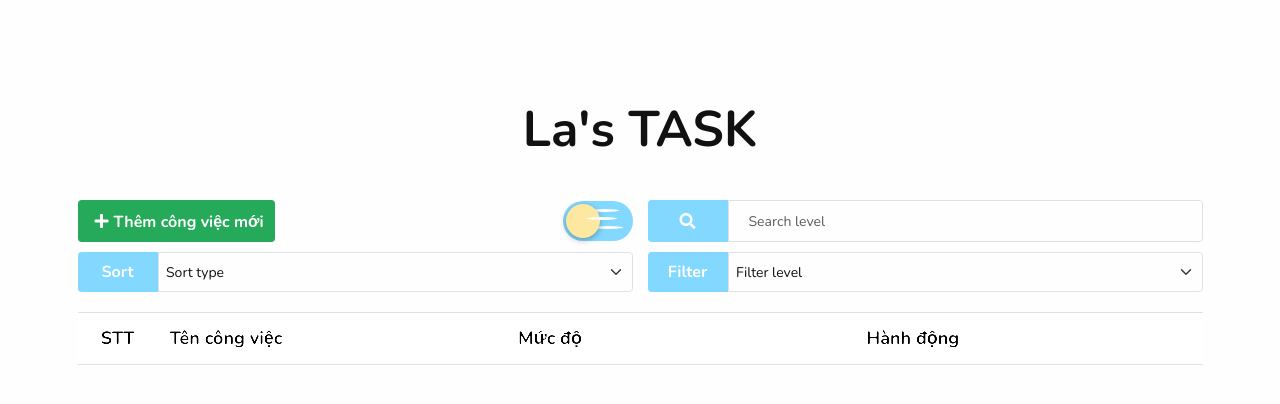
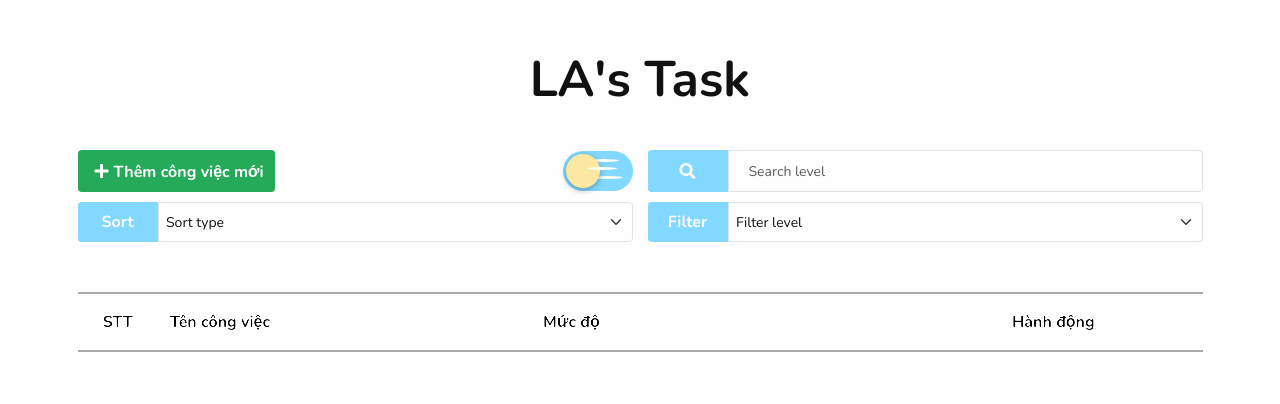
Before and after one commit to LeoAsher25/TodoList, a React (Create React App) app: page / in a window 1280 px wide. Shown: the top 404 px of the page. Built offline with nearby package versions, Linux system fonts and the light colour scheme.

Commit message:
done 99%

```diff
--- a/src/AddTodoBox/index.jsx
+++ b/src/AddTodoBox/index.jsx
@@ -1,4 +1,4 @@
-import React, { useContext } from "react";
+import React, { useContext, useState } from "react";
 import PropTypes from "prop-types";
 import "./AddTodoBox.scss";
 import { Form } from "react-bootstrap";
@@ -8,6 +8,7 @@ const AddTodoBox = (props) => {
   const {
     newTodo,
     isEditting,
+    setIsEditting,
     optionLevels,
     setNewTodo,
     setAddBoxIsOpen,
@@ -45,13 +46,41 @@ const AddTodoBox = (props) => {
     });
   };
 
+  const handleCloseBox = (e) => {
+    e.preventDefault();
+    setAddBoxIsOpen(false);
+    setIsEditting(false);
+    setNewTodo({
+      id: 0,
+      name: "",
+      level: optionLevels[0],
+    });
+  };
+
+  const [validated, setValidated] = useState(false);
+
+  const handleSubmit = (event) => {
+    const form = event.currentTarget;
+    if (form.checkValidity() === false) {
+      event.preventDefault();
+      event.stopPropagation();
+    }
+
+    setValidated(true);
+  };
+
   return (
     <div
       className="add-todo-box"
       style={{ backgroundColor: style.bgColor, color: style.color }}
     >
-      <Form className="form-wrap">
-        <span className="close-box" onClick={() => setAddBoxIsOpen(false)}>
+      <Form
+        noValidate
+        className="form-wrap"
+        validated={validated}
+        onSubmit={handleSubmit}
+      >
+        <span className="close-box" onClick={(e) => handleCloseBox(e)}>
           &times;
         </span>
         <h3 className="heading">
@@ -92,21 +121,20 @@ const AddTodoBox = (props) => {
         </Form.Group>
       </Form>
 
-      <Form action="" className="form-wrap">
+      {/* <Form action="" className="form-wrap"> */}
         <div className="btn-wrap">
           <button type="submit" onClick={(e) => handleFormSubmit(e)}>
             {!isEditting ? "Thêm" : "Save"}
           </button>
           <button
             onClick={(e) => {
-              e.preventDefault();
-              return setAddBoxIsOpen(false);
+              return handleCloseBox(e);
             }}
           >
             Hủy bỏ
           </button>
         </div>
-      </Form>
+      {/* </Form> */}
     </div>
   );
 };
--- a/src/App.js
+++ b/src/App.js
@@ -51,12 +51,15 @@ function App() {
     const localTodos = localStorage.getItem("todos");
     if (localTodos) {
       setTodos(JSON.parse(localTodos));
+      // setProcessedTodos(JSON.parse(localTodos));
     }
+    console.log("ajojo", todos);
   }, []);
 
   useEffect(() => {
+    console.log("save", todos);
     localStorage.setItem("todos", JSON.stringify(todos));
-  }, [todos]);
+  }, [todos.length]);
 
   const [newTodo, setNewTodo] = useState({
     id: 0,
@@ -113,7 +116,6 @@ function App() {
   const handleSortFormOnSubmit = (e, sortType) => {
     e.preventDefault();
     setCurrentSortType(sortType);
-    // sorting();
   };
 
   // handle when click on "Filter" button in FunctionBtnWrap
@@ -135,8 +137,7 @@ function App() {
         searchedTodos.push(todo);
       }
     });
-
-    setProcessedTodos(searchedTodos);
+    setProcessedTodos(sorting(filtering(searchedTodos)));
   };
 
   // handle sorting,
@@ -250,19 +251,16 @@ function App() {
     const tmpTodos = [...todos];
     const index = todos.findIndex((item) => item.id === todo.id);
     tmpTodos.splice(index, 1, todo);
-    setTodos(sorting(filtering(tmpTodos)));
+    setProcessedTodos(sorting(filtering(tmpTodos)));
   };
 
-  // useEffect(() => {
-  //   setProcessedTodos(filtering(todos));
-  // }, [todos.length, currentFilterType]);
   useEffect(() => {
-    setProcessedTodos(todos);
-  }, [todos]);
+    setProcessedTodos([...filtering(todos)]);
+  }, [todos.length, currentFilterType]);
 
   useEffect(() => {
-    setProcessedTodos(sorting(filtering(todos)));
-  }, [todos.length, currentSortType, currentFilterType]);
+    setProcessedTodos(sorting(todos));
+  }, [todos.length, currentSortType]);
 
   return (
     <div
@@ -270,13 +268,14 @@ function App() {
       style={{ backgroundColor: style.bgColor, color: style.color }}
     >
       <Container className="app">
-        <h3 className="app-title">La's TASK</h3>
+        <h3 className="app-title">LA's Task</h3>
         <div className="app-content">
           {addBoxIsOpen ? (
             <AddTodoBox
               hidden={!addBoxIsOpen}
               newTodo={newTodo}
               isEditting={isEditting}
+              setIsEditting={setIsEditting}
               optionLevels={optionLevels}
               setNewTodo={setNewTodo}
               setAddBoxIsOpen={setAddBoxIsOpen}
--- a/src/App.scss
+++ b/src/App.scss
@@ -13,7 +13,7 @@ button {
   user-select: none;
 
   .app-title {
-    padding-top: 10rem;
+    padding-top: 5rem;
     margin-bottom: 3rem;
     font-size: 5rem;
     font-weight: 700;
--- a/src/FunctionBtnWrap/index.jsx
+++ b/src/FunctionBtnWrap/index.jsx
@@ -70,6 +70,7 @@ const FunctionBtnWrap = (props) => {
               type="text"
               name="search"
               placeholder="Search level"
+              autoComplete="off"
             />
           </Form>
         </Col>
--- a/src/TodoList/TodoList.scss
+++ b/src/TodoList/TodoList.scss
@@ -2,16 +2,36 @@
   // box-shadow: 5px 5px 15px rgba(0, 0, 0, 0.2);
   font-size: 1.5rem;
   width: 100%;
+  margin-top: 5rem;
 
   table {
     width: 100%;
+    thead {
+      border-top: 2px solid #aaa;
+      border-bottom: 2px solid #aaa;
+    }
 
     th {
-      padding: 1.2rem;
+      padding: 1.6rem 1.2rem;
       font-weight: 700;
-      font-size: 1.8rem;
+      font-size: 1.6rem;
+
+      vertical-align: middle;
       border: none;
       filter: brightness(2);
+
+      &:nth-child(4) {
+        text-align: center;
+      }
+    }
+
+    td {
+      padding: 1.2rem 0;
+      font-size: 1.6rem;
+      line-height: 1.6rem;
+      vertical-align: middle;
+      border: none;
+      word-break: break-all;
     }
 
     tr {
@@ -28,12 +48,20 @@
         padding-left: 1rem;
         padding-right: 2rem;
       }
+
+      td:nth-child(4) {
+        text-align: center;
+      }
     }
-    td {
-      font-size: 1.6rem;
-      line-height: 1.6rem;
-      vertical-align: middle;
-      border: none;
+
+    @media (max-width: 768px) {
+      th {
+        padding: 1rem 0.6rem;
+      }
+
+      td {
+        padding: 0.2rem 0;
+      }
     }
   }
 
@@ -42,6 +70,7 @@
       padding: 0.5rem 1.8rem;
       border-radius: 0.3rem;
       text-transform: uppercase;
+      margin: 0.5rem;
 
       cursor: pointer;
       font-size: 1.1rem;
@@ -62,9 +91,6 @@
       vertical-align: middle;
       line-height: 1.1rem;
     }
-    button + button {
-      margin-left: 1rem;
-    }
   }
 }
 
@@ -75,7 +101,7 @@
     position: absolute;
     top: 50%;
     transform: translateY(-50%);
-    right: 1rem;
+    right: 0rem;
 
     display: flex;
     flex-direction: column;
@@ -94,5 +120,17 @@
     span + span {
       margin-top: 0.2rem;
     }
+
+    @media (max-width: 576px) {
+      span {
+        width: 2.4rem;
+        height: 2rem;
+        line-height: 2rem;
+      }
+
+      span + span {
+        margin-top: 0.6rem;
+      }
+    }
   }
 }
--- a/src/TodoList/index.jsx
+++ b/src/TodoList/index.jsx
@@ -24,14 +24,14 @@ const TodoList = (props) => {
       {/* <table border="1" cellPadding="0" cellSpacing="0"> */}
       <Table
         bordered
-        style={{ backgroundColor: style.bgColor, color: style.color }}
+        style={{ backgroundColor: style.bgColor, color: style.color, borderColor: "#aaa" }}
       >
         <thead>
           <tr className="table-header">
-            <th width="30">STT</th>
+            <th width="20">STT</th>
             <th width="250">Tên công việc</th>
             <th width="250">Mức độ</th>
-            <th width="250">Hành động</th>
+            <th width="200">Hành động</th>
           </tr>
         </thead>
 
--- a/src/index.scss
+++ b/src/index.scss
@@ -2,6 +2,10 @@
 
 html {
   font-size: 62.5%;
+  overflow: overlay;
+}
+body {
+  // overflow: overlay;
 }
 
 * {
@@ -13,3 +17,17 @@ html {
   color: inherit;
   font-family: "Nunito", sans-serif;
 }
+::-webkit-scrollbar {
+  width: 1.2rem;
+}
+
+::-webkit-scrollbar-track {
+  // width: 50%;
+  // background-color: transparent;
+}
+
+::-webkit-scrollbar-thumb {
+  width: 100%;
+  background: linear-gradient(to top, #83d8ff, #749dd6);
+  border-radius: 2rem;
+}
```
